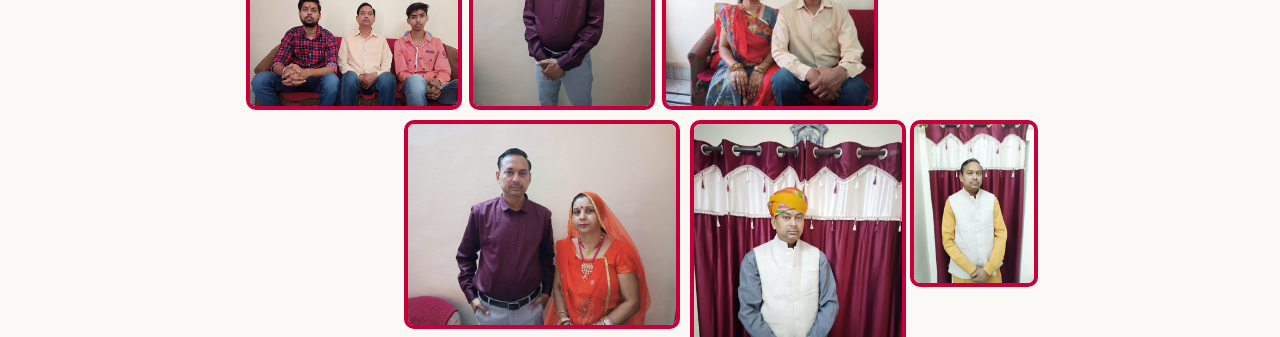
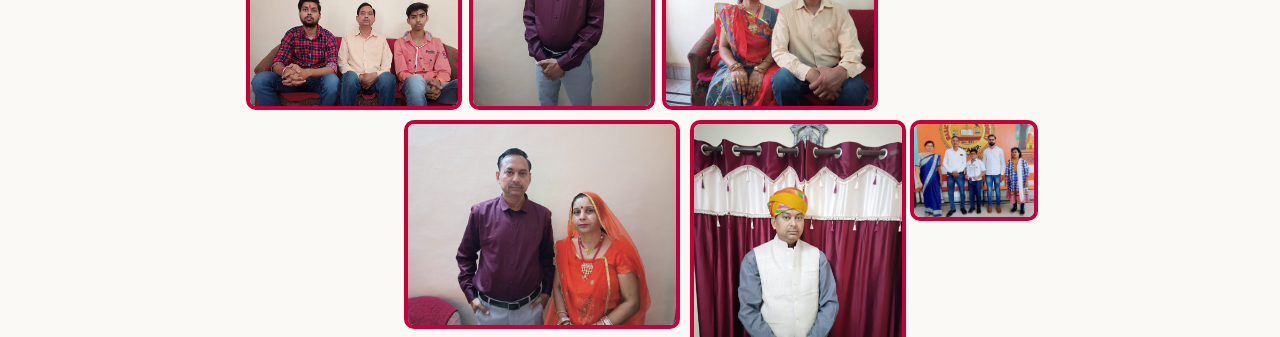
Before and after one commit to Gagan-Saini-GS/portfolio-frontend, a React (Create React App) app: page /#/home in a window 1280 px wide. Shown: the part 1900-2237 px from the top of the page. Built offline with nearby package versions, Linux system fonts and the light colour scheme.

Commit message:
image updates

```diff
--- a/src/Components/Gallery/Gallery.js
+++ b/src/Components/Gallery/Gallery.js
@@ -36,7 +36,11 @@ export default function Gallery() {
             <img className="img5" src="/images/11.jpeg" alt="Image of my Dad" />
           </div>
           <div className="img-item img-item-6">
-            <img className="img6" src="/images/5.jpeg" alt="Image of my Dad" />
+            <img
+              className="img6"
+              src="/images/dad-school.jpeg"
+              alt="Image of my Dad"
+            />
           </div>
         </div>
       </div>
```
Also changed, not shown: public/images/dad-school.jpeg (added).
